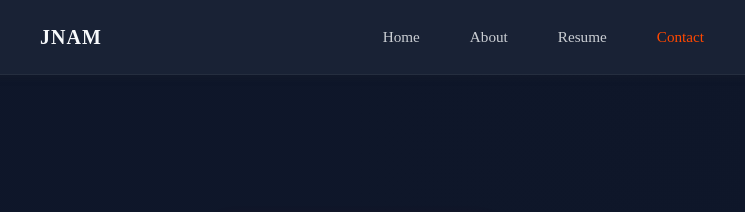
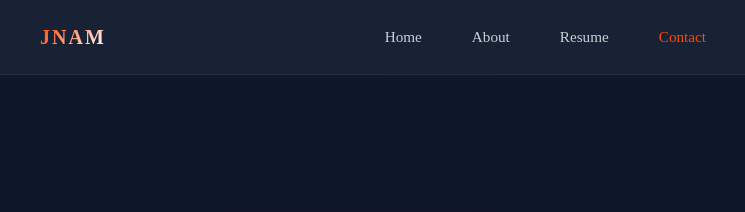
Before and after one commit to Joel-Mensah/Joel-Mensah.github.io, a website: page index.html in a window 1280 px wide. Shown: the top 212 px of the page, 45-790 px from the left. Drawn offline with nearby package versions, Linux system fonts and the light colour scheme.

Commit message:
Branding: Add orange-to-white gradient to JNAM logo

```diff
--- a/assets/css/custom.css
+++ b/assets/css/custom.css
@@ -242,9 +242,11 @@ p {
 
 .navbar-brand-text h5 {
     margin-bottom: 0;
-    color: var(--text-main);
+    background: linear-gradient(135deg, var(--primary) 0%, #ffffff 100%);
+    -webkit-background-clip: text;
+    -webkit-text-fill-color: transparent;
     font-weight: 800;
-    letter-spacing: 1px;
+    letter-spacing: 2px;
 }
 
 .navbar-toggler {
```
